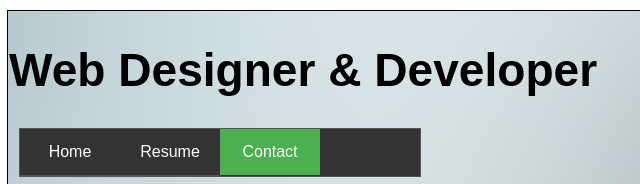
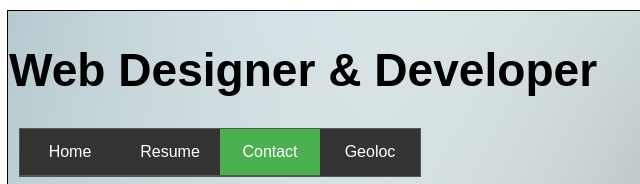
Before and after one commit to gscott58/itmd-361-proj03, a plain HTML site: page contact.html in a window 1280 px wide. Shown: the top 184 px of the page, 3-643 px from the left. Drawn offline with Linux system fonts and the light colour scheme.

Commit message:
Add Geo Location to Resume and Contact Tabs

```diff
--- a/contact.html
+++ b/contact.html
@@ -20,6 +20,7 @@
 						<li><a href="index.html">Home</a></li>
 						<li><a href="resume.html">Resume</a></li>
 						<li><a class="active" href="contact.html">Contact</a></li>
+						<li><a href="geolocation-current-loc.html">Geoloc</a></li>
 					</ul>
 				</nav>
 
```
Also changed, not shown: resume.html (+1 -0 lines).
